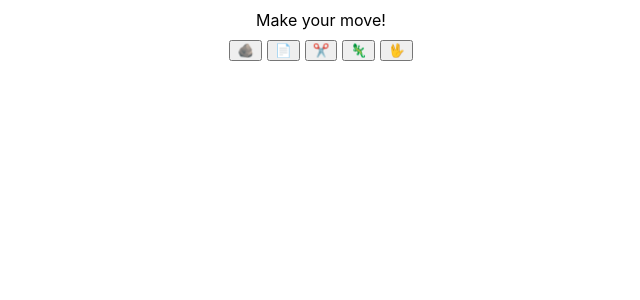
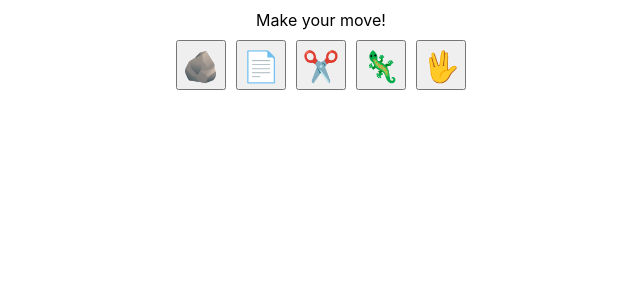
Before and after one commit to code-chronicles-code/react-rock-paper-scissors, a React (Create React App) app: page / in a window 1280 px wide. Shown: the top 300 px of the page, without its empty margins (319-959 px from the left). Built offline with nearby package versions, Linux system fonts and the light colour scheme.

Commit message:
Use a config for the button emoji

```diff
--- a/src/App.tsx
+++ b/src/App.tsx
@@ -1,6 +1,6 @@
 import React from "react";
 
-const MOVES_CONFIG = {
+const MOVE_CONFIG = {
   rock: {
     scissors: "crushes",
     lizard: "crushes",
@@ -23,7 +23,7 @@ const MOVES_CONFIG = {
   },
 } as const;
 
-type Move = keyof typeof MOVES_CONFIG;
+type Move = keyof typeof MOVE_CONFIG;
 
 function objectKeys<T extends Record<PropertyKey, unknown>>(
   obj: T,
@@ -31,19 +31,27 @@ function objectKeys<T extends Record<PropertyKey, unknown>>(
   return Object.keys(obj);
 }
 
-const MOVES: readonly Move[] = objectKeys(MOVES_CONFIG);
+const MOVES: readonly Move[] = objectKeys(MOVE_CONFIG);
 
 function getRandomMove(): Move {
   const index = Math.floor(Math.random() * MOVES.length);
   return MOVES[index];
 }
 
+const MOVE_EMOJI = {
+  rock: "🪨",
+  paper: "📄",
+  scissors: "✂️",
+  lizard: "🦎",
+  Spock: "🖖",
+} as const satisfies Record<Move, string>;
+
 function getWinner(moveA: Move, moveB: Move): "a" | "b" | "tie" {
   if (moveA === moveB) {
     return "tie";
   }
 
-  return Object.hasOwn(MOVES_CONFIG[moveA], moveB) ? "a" : "b";
+  return Object.hasOwn(MOVE_CONFIG[moveA], moveB) ? "a" : "b";
 }
 
 type GameResults = { wins: number; losses: number; draws: number };
@@ -67,7 +75,7 @@ function App() {
     display: "flex",
     flexDirection: "row",
     alignItems: "center",
-    gap: 5,
+    gap: 10,
   } as const;
 
   const handleMove = (move: Move) => {
@@ -93,11 +101,23 @@ function App() {
       <div style={containerStyle}>
         <span>Make your move!</span>
         <div style={buttonRowStyle}>
-          <button onClick={() => handleMove("rock")}>🪨</button>
-          <button onClick={() => handleMove("paper")}>📄</button>
-          <button onClick={() => handleMove("scissors")}>✂️</button>
-          <button onClick={() => handleMove("lizard")}>🦎</button>
-          <button onClick={() => handleMove("Spock")}>🖖</button>
+          {MOVES.map((move) => (
+            <button
+              key={move}
+              onClick={() => handleMove(move)}
+              style={{
+                fontSize: 30,
+                // line-height unit doesn't default to pixels!
+                lineHeight: "50px",
+                textAlign: "center",
+                width: 50,
+                height: 50,
+                padding: 0,
+              }}
+            >
+              {MOVE_EMOJI[move]}
+            </button>
+          ))}
         </div>
       </div>
     );
```
